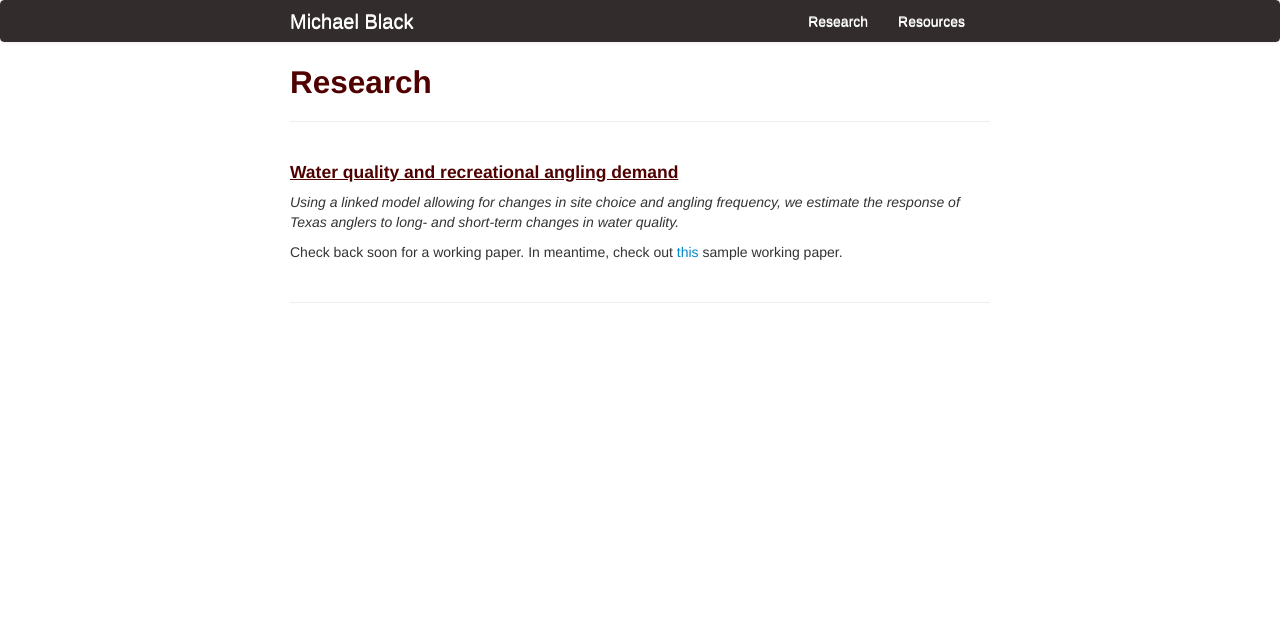
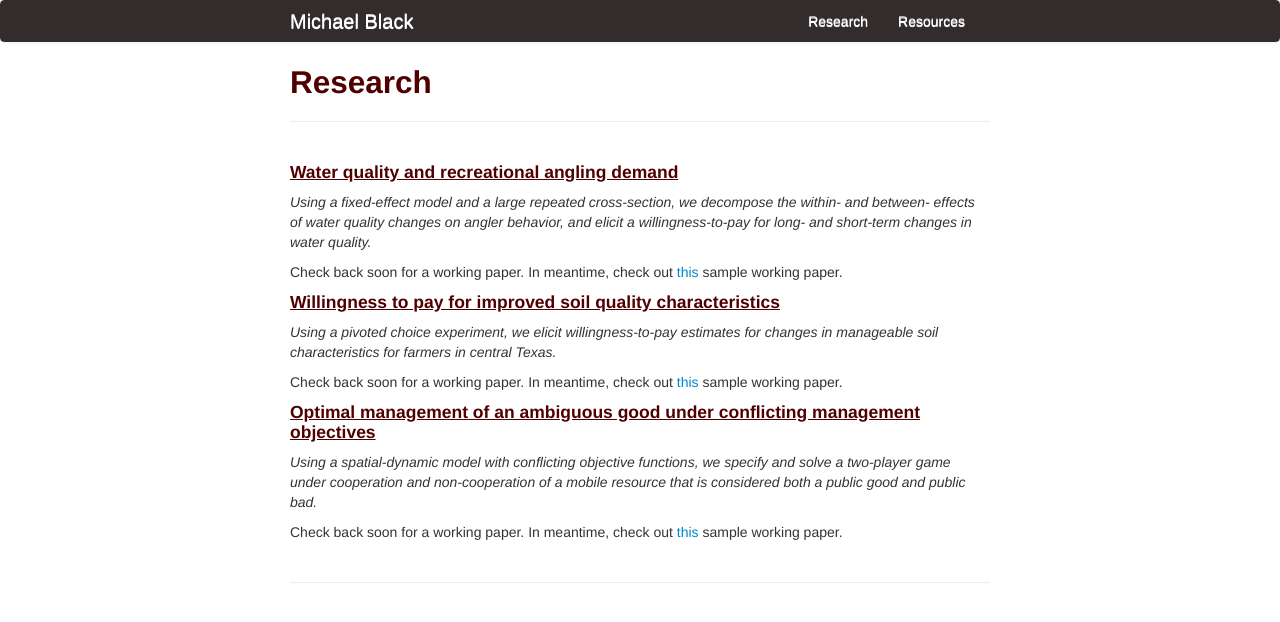
Before and after one commit to michael-black/michael-black.github.io, a Jekyll site: the page built from pages/research.md, in a window 1280 px wide. Shown: the top 622 px of the page. Built offline with Jekyll 4.4.1, drawn with Linux system fonts in a browser that asks for light colours.

Commit message:
Added two papers to research page

```diff
--- a/pages/research.md
+++ b/pages/research.md
@@ -7,7 +7,18 @@ description: Michael's research
 
 
 #### <u>Water quality and recreational angling demand</u>
-*Using a linked model allowing for changes in site choice and angling frequency, we estimate the response of Texas anglers to long- and short-term changes in water quality.*
+*Using a fixed-effect model and a large repeated cross-section, we decompose the within- and between- effects of water quality changes on angler behavior, and elicit a willingness-to-pay for long- and short-term changes in water quality.*
+
+Check back soon for a working paper. In meantime, check out [this]({{ BASE_PATH}}/pages/working_papers/sample-working-paper.pdf) sample working paper.
+
+#### <u>Willingness to pay for improved soil quality characteristics</u>
+*Using a pivoted choice experiment, we elicit willingness-to-pay estimates for changes in manageable soil characteristics for farmers in central Texas.*
+
+Check back soon for a working paper. In meantime, check out [this]({{ BASE_PATH}}/pages/working_papers/sample-working-paper.pdf) sample working paper.
+
+#### <u>Optimal management of an ambiguous good under conflicting management objectives</u>
+*Using a spatial-dynamic model with conflicting objective functions, we specify and solve a two-player game under cooperation and non-cooperation
+of a mobile resource that is considered both a public good and public bad.*
 
 Check back soon for a working paper. In meantime, check out [this]({{ BASE_PATH}}/pages/working_papers/sample-working-paper.pdf) sample working paper.
 
```
